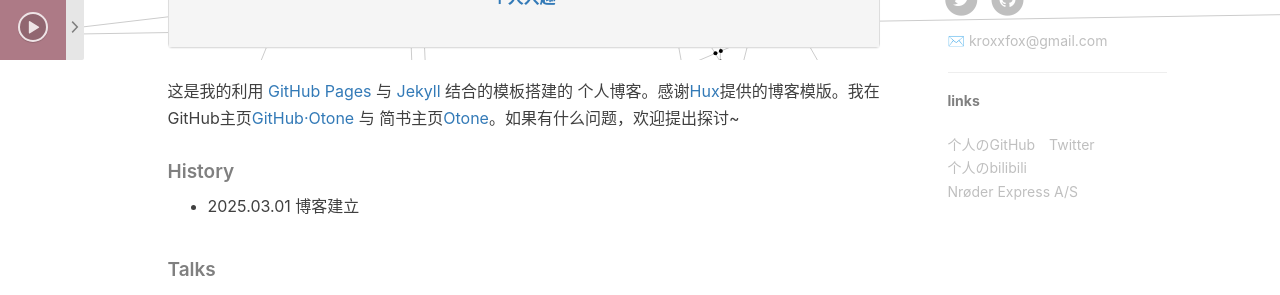
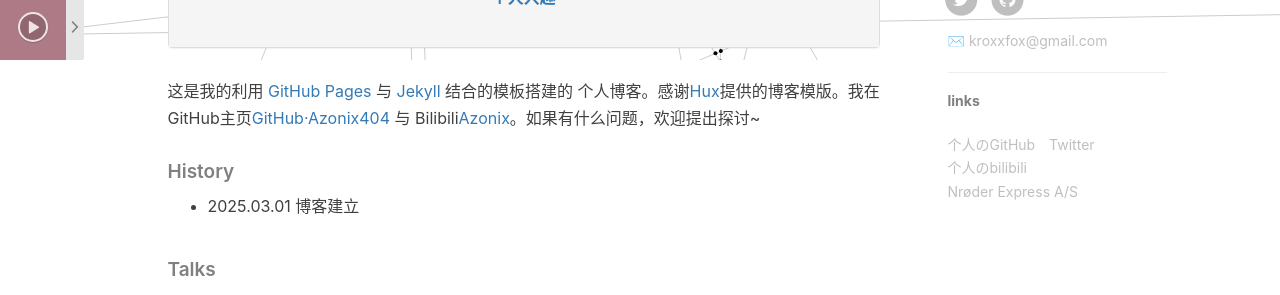
Before and after one commit to 1tonce/1tonce.github.io, a Jekyll site: the page built from about.html, in a window 1280 px wide. Shown: the part 840-1135 px from the top of the page. Built offline with Jekyll 4.4.1, drawn with Linux system fonts in a browser that asks for light colours; nearby versions of some CDN libraries; comment, search, counter and statistics services are not loaded.

Commit message:
Update about.html

```diff
--- a/about.html
+++ b/about.html
@@ -44,7 +44,7 @@
 </div>
 
 
-    <p>这是我的利用 <a href="https://pages.github.com/">GitHub Pages</a> 与 <a href="http://jekyll.com.cn/">Jekyll</a> 结合的模板搭建的 个人博客。感谢<a href="https://github.com/Huxpro/huxpro.github.io">Hux</a>提供的博客模版。我在GitHub主页<a href="https://github.com/FujishiroOtone">GitHub·Otone</a> 与 简书主页<a href="https://www.jianshu.com/u/3bf62aac1afc">Otone</a>。如果有什么问题，欢迎提出探讨~</p>
+    <p>这是我的利用 <a href="https://pages.github.com/">GitHub Pages</a> 与 <a href="http://jekyll.com.cn/">Jekyll</a> 结合的模板搭建的 个人博客。感谢<a href="https://github.com/Huxpro/huxpro.github.io">Hux</a>提供的博客模版。我在GitHub主页<a href="https://github.com/Azonix404">GitHub·Azonix404</a> 与 Bilibili<a href="https://space.bilibili.com/441409711">Azonix</a>。如果有什么问题，欢迎提出探讨~</p>
 
     <p></p>
 
```
